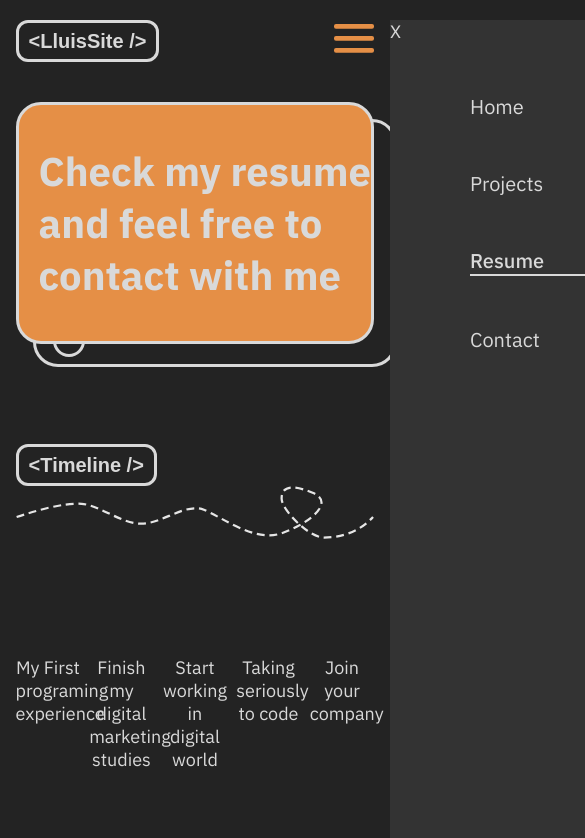
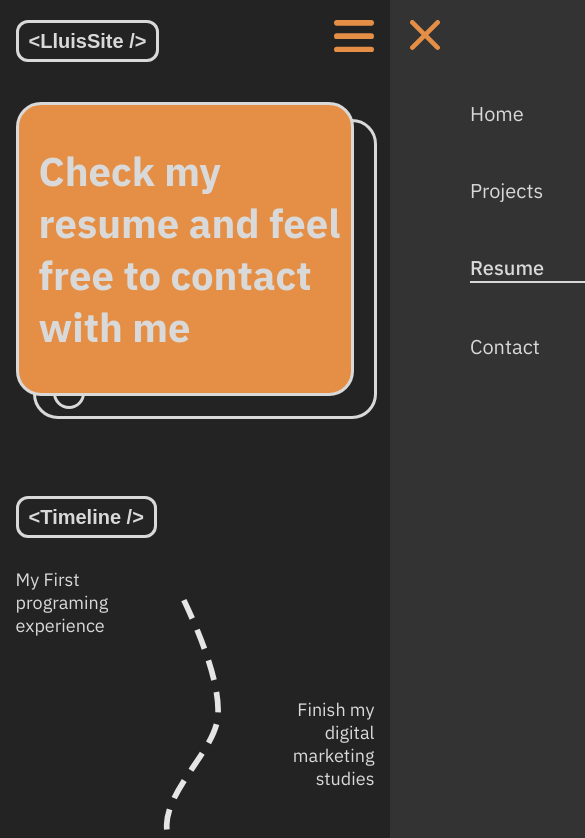
Before and after one commit to LluisPitarch/lluisSite, a React (Create React App) app: page /resume in a window 390 px wide. Shown: the top 838 px of the page, 585 px wide, since content can reach past the window. Built offline with nearby package versions, Linux system fonts and the light colour scheme; a web font is replaced by a local one.

Commit message:
continue with responsive adjusts

```diff
--- a/src/components/Card.jsx
+++ b/src/components/Card.jsx
@@ -46,12 +46,12 @@ const Card = ({ title, image, width, height, noClick, color, subtitle }) => {
 
   const Container = styled.div`
     box-sizing: border-box;
-    width: ${isTabletOrPhone ? '100%' : width ? width : '27%'};
+    width: '100%';
     position: relative;
     background: ${image ? `url(${image})` : BgColor(color)};
     background-size: cover;
     border-radius: 25px;
-    margin: 40px 0;
+    margin: 40px 20px 40px 0;
     padding: 0;
     min-height: 200px;
     height: ${height ? height : 'auto'};
@@ -87,7 +87,6 @@ const Card = ({ title, image, width, height, noClick, color, subtitle }) => {
     bottom: 30px;
     left: 20px;
     font-size: 18px;
-    }
   `;
 
   return (
--- a/src/components/Experience.jsx
+++ b/src/components/Experience.jsx
@@ -3,6 +3,7 @@ import Title from './Title';
 import Card from './Card';
 
 import styled from 'styled-components';
+import GroupOfCards from './GroupOfCards';
 
 const ExperienceContainer = styled.section`
   margin: 100px 0;
@@ -17,16 +18,17 @@ const Experience = ({ children }) => {
     <ExperienceContainer>
       <Title>Experience</Title>
       <ExperienceContainerItems>
+        <GroupOfCards>
           {children.map((item) => {
             return (
               <Card
-              width="30%"
-              height="auto"
+                width="100%"
                 title={item.title}
                 subtitle={`- at ${item.company} | ${item.year}`}
               />
             );
           })}
+        </GroupOfCards>
       </ExperienceContainerItems>
     </ExperienceContainer>
   );
--- a/src/components/GroupOfCards.jsx
+++ b/src/components/GroupOfCards.jsx
@@ -1,15 +1,20 @@
 import React from 'react';
 import styled from 'styled-components';
-
-const Section = styled.section`
-  display: flex;
-  flex-wrap: wrap;
-  flex-direction: col;
-  justify-content: space-between;
-  margin: 100px 0;
-`;
+import { useResponsive } from '../hooks/useResponsive';
 
 const GroupOfCards = ({ children }) => {
+  const { isSmallDesktop, isTabletOrPhone } = useResponsive();
+
+  const Section = styled.section`
+    display: grid;
+    grid-template-columns: ${isSmallDesktop
+      ? 'repeat(2, 1fr)'
+      : isTabletOrPhone
+      ? 'repeat(1, 1fr)'
+      : 'repeat(3, 1fr)'};
+    grid-gap: 40px;
+  `;
+
   return <Section>{children}</Section>;
 };
 
--- a/src/components/Menu.jsx
+++ b/src/components/Menu.jsx
@@ -4,12 +4,16 @@ import { Link } from '@reach/router';
 import styled from 'styled-components';
 
 import { useResponsive } from '../hooks/useResponsive';
-import { useState } from 'react';
 import { burgerIcon } from '../img/icons';
+
+import { closeIcon } from '../img/icons';
+
+const Menu = () => {
+  const { isTabletOrPhone, isSmallDesktop } = useResponsive();
 
   const LinkTo = styled(Link)`
     display: inline-block;
-  margin-left: 80px;
+    margin-left: ${isSmallDesktop ? '27px' : '80px'};
     font-size: 18px;
     margin-top: 10px;
     text-decoration: none;
@@ -40,33 +44,52 @@ const LinkToRes = styled(Link)`
   const DesktopMenuContainer = styled.div`
     max-width: 700px;
     float: right;
+    margin-top: 20px;
   `;
 
-const Menu = () => {
-  const { isTabletOrPhone } = useResponsive();
-  const [viewMenu, setViewMenu] = useState(false);
+  const BurgerIcon = styled.span`
+    float: right;
+    margin-top: 20px;
+    width: 40px;
+    height: 40px;
+  `;
+
+  const CloseIcon = styled.span`
+    display: block;
+    margin: 20px 0px 0px 20px;
+    width: 30px;
+    height: 30px;
+  `;
 
   const ResponsiveMenuContainer = styled.div`
     width: 270px;
     position: absolute;
     top: 0px;
-    right: ${viewMenu ? '0px' : '-270px'};
+    right: -270px;
     background: #333333;
     display: block;
     height: 100vh;
     z-index: 200000;
-    transition: all 2s;
+    transition: all 0.35s ease-in-out;
   `;
 
   return isTabletOrPhone ? (
     <>
-      <span onClick={() => setViewMenu(!viewMenu)} class="menu">
+      <BurgerIcon
+        onClick={() => {
+          let element = document.getElementById('ResponsiveMenuContainer');
+          element.style.right = '0px';
+        }}>
         {burgerIcon}
-      </span>
-      <ResponsiveMenuContainer>
-        <span onClick={() => setViewMenu(!viewMenu)} class="menu">
-          X
-        </span>
+      </BurgerIcon>
+      <ResponsiveMenuContainer id="ResponsiveMenuContainer">
+        <CloseIcon
+          onClick={() => {
+            let element = document.getElementById('ResponsiveMenuContainer');
+            element.style.right = '-270px';
+          }}>
+          {closeIcon}
+        </CloseIcon>
         <LinkToRes to="/"> Home </LinkToRes>
         <LinkToRes to="/projects">Projects </LinkToRes>
         <LinkToRes to="/resume"> Resume</LinkToRes>
--- a/src/components/NavBar.jsx
+++ b/src/components/NavBar.jsx
@@ -5,27 +5,22 @@ import styled from 'styled-components';
 import Menu from './Menu';
 
 const Nav = styled.nav`
-  margin-top: 20px;
   width: 100%;
+  overflow: auto;
 `;
 
-const LogoStyled = styled(Logo)`
+const LogoStyled = styled.div`
   float: left;
-  margin-top: 100px;
-`;
-
-const Anchors = styled.div`
-  max-width: 700px;
-  float: right;
+  margin-top: 20px;
 `;
 
 const NavBar = () => {
   return (
     <Nav>
-      <LogoStyled />
-      <Anchors>
-        <Menu />
-      </Anchors>
+      <LogoStyled>
+        <Logo />
+      </LogoStyled>
+      <Menu />
     </Nav>
   );
 };
--- a/src/components/Stack.jsx
+++ b/src/components/Stack.jsx
@@ -8,9 +8,8 @@ const StackContainer = styled.section`
 `;
 
 const StackIconContainer = styled.div`
-  display: grid;
-  grid-template-columns: repeat(7, 1fr);
-  grid-gap: 10px;
+  display: flex;
+  flex-wrap: wrap;
   grid-auto-rows: minmax(100px, auto);
   margin-top: 60px;
 `;
@@ -18,6 +17,7 @@ const IconContainer = styled.div`
   box-sizing: border-box;
   background: #e5e5e5;
   width: 130px;
+  margin: 20px;
   border-radius: 15px;
   padding: 15px;
 `;
--- a/src/components/Timeline.jsx
+++ b/src/components/Timeline.jsx
@@ -2,30 +2,43 @@ import React from 'react';
 import styled from 'styled-components';
 import Title from './Title';
 
+import { useResponsive } from '../hooks/useResponsive';
+
 import HorizontalLine from '../img/timeline-horizontal.svg';
+import VerticalLine from '../img/timeline-vertical.svg';
+
+const Timeline = ({ children }) => {
+  const { isTabletOrPhone, isSmallDesktop } = useResponsive();
 
   const TimelineContainer = styled.section`
     margin: 100px 0;
   `;
   const LineContainer = styled.div`
-  background: url(${HorizontalLine}) no-repeat;
+    background: ${isTabletOrPhone
+      ? `url(${VerticalLine}) no-repeat`
+      : `url(${HorizontalLine}) no-repeat`};
     display: flex;
+    flex-wrap: wrap;
     width: 100%;
     justify-content: space-between;
-  padding: 170px 0px 0px 0px;
+    height: ${isTabletOrPhone ? '650px' : '230px'};
+    margin-top: 30px;
     background-size: contain;
+    background-position: center;
+    background-position-y: ${isSmallDesktop ? '50px' : '30px'};
   `;
 
   const StringContainer = styled.div`
-  width: 18%;
+    width: ${isTabletOrPhone ? '100%' : '18%'};
+    display: ${isTabletOrPhone ? 'flex' : 'block'};
   `;
 
   const Span = styled.span`
     text-align: center;
     display: block;
+    width: ${isTabletOrPhone ? '30%' : ''};
   `;
 
-const Timeline = ({ children }) => {
   return (
     <TimelineContainer>
       <Title>Timeline</Title>
@@ -33,8 +46,19 @@ const Timeline = ({ children }) => {
       <LineContainer>
         {children.map((item) => {
           return (
-            <StringContainer key={item.id}>
-              <Span>{item.string}</Span>
+            <StringContainer
+              style={
+                isTabletOrPhone
+                  ? { alignSelf: 'flex-start', justifyContent: item.justify }
+                  : { alignSelf: item.align }
+              }
+              key={item.id}>
+              <Span
+                style={{
+                  textAlign: item.textAlign,
+                }}>
+                {item.string}
+              </Span>
             </StringContainer>
           );
         })}
--- a/src/hooks/useResponsive.js
+++ b/src/hooks/useResponsive.js
@@ -1,36 +1,38 @@
-import MediaQuery, {
-  useMediaQuery
-} from 'react-responsive';
+import MediaQuery, { useMediaQuery } from 'react-responsive';
 
 export const useResponsive = () => {
-
   const isBigScreen = useMediaQuery({
     minWidth: 1400,
-  })
+  });
 
   const isDesktop = useMediaQuery({
     minWidth: 801,
-    maxWidth: 1399
-  })
+    maxWidth: 1399,
+  });
+
+  const isSmallDesktop = useMediaQuery({
+    minWidth: 801,
+    maxWidth: 1000,
+  });
 
   const isTablet = useMediaQuery({
     minWidth: 501,
     maxWidth: 800,
-  })
+  });
   const isPhone = useMediaQuery({
     maxWidth: 500,
-  })
+  });
 
   const isTabletOrPhone = useMediaQuery({
     maxWidth: 800,
-  })
-
+  });
 
   return {
     isBigScreen: isBigScreen,
     isTablet: isTablet,
     isPhone: isPhone,
     isDesktop: isDesktop,
-    isTabletOrPhone: isTabletOrPhone
+    isTabletOrPhone: isTabletOrPhone,
+    isSmallDesktop: isSmallDesktop,
   };
 };
--- a/src/img/icons.js
+++ b/src/img/icons.js
@@ -33,19 +33,19 @@ export const linkedin = (
 );
 
 export const burgerIcon = (
-  <svg viewBox="0 0 100 80" width="40" height="40">
-    <rect width="100" height="12" rx="5" style={{ fill: '#e58f46' }}></rect>
-    <rect
-      y="30"
-      width="100"
-      height="12"
-      rx="5"
-      style={{ fill: '#e58f46' }}></rect>
-    <rect
-      y="60"
-      width="100"
-      height="12"
-      rx="5"
-      style={{ fill: '#e58f46' }}></rect>
+  <svg xmlns="http://www.w3.org/2000/svg" viewBox="0 0 84 68">
+    <ColorIcon
+      class="cls-1"
+      d="M6,0A6,6,0,0,0,6,12H78A6,6,0,0,0,78,0ZM6,28A6,6,0,0,0,6,40H78a6,6,0,0,0,0-12ZM6,56A6,6,0,0,0,6,68H78a6,6,0,0,0,0-12Z"
+    />
   </svg>
 );
+
+export const closeIcon = (
+  <svg xmlns="http://www.w3.org/2000/svg" viewBox="0 0 74.03 74.05">
+    <ColorIcon
+      class="cls-1"
+      d="M45.2,37,72.33,9.88A5.78,5.78,0,1,0,64.15,1.7L37,28.83,9.88,1.7A5.78,5.78,0,0,0,1.7,9.88L28.83,37,1.7,64.15a5.81,5.81,0,0,0,4.05,9.9A5.48,5.48,0,0,0,9.8,72.33L37,45.2,64.15,72.33a5.76,5.76,0,0,0,4,1.72,5.52,5.52,0,0,0,4.06-1.72,5.78,5.78,0,0,0,0-8.18Z"
+    />
+  </svg>
+);
--- a/src/pages/Projects.jsx
+++ b/src/pages/Projects.jsx
@@ -29,11 +29,26 @@ const Projects = () => {
       </TitleContainer>
 
       <GroupOfCards>
-        <Card title="Projects" subtitle="- React SPA" color={1} />
-        <Card title="Resume" subtitle="- Instagram Clone" color={2} />
-        <Card title="Contact" subtitle="- Netflix Clone" color={3} />
-        <Card title="Resume" subtitle="- React SPA" color={1} />
-        <Card title="Contact" subtitle="- Wordpress site" color={2} />
+        <Card width="100" title="Projects" subtitle="- React SPA" color={1} />
+        <Card
+          width="100"
+          title="Resume"
+          subtitle="- Instagram Clone"
+          color={2}
+        />
+        <Card
+          width="100"
+          title="Contact"
+          subtitle="- Netflix Clone"
+          color={3}
+        />
+        <Card width="100" title="Resume" subtitle="- React SPA" color={1} />
+        <Card
+          width="100"
+          title="Contact"
+          subtitle="- Wordpress site"
+          color={2}
+        />
       </GroupOfCards>
     </>
   );
--- a/src/pages/Resume.jsx
+++ b/src/pages/Resume.jsx
@@ -29,11 +29,41 @@ const Cv = () => {
 
       <Timeline>
         {[
-          { id: 1, string: 'My First programing experience' },
-          { id: 2, string: 'Finish my digital marketing studies' },
-          { id: 3, string: 'Start working in digital world' },
-          { id: 4, string: 'Taking seriously to code' },
-          { id: 5, string: 'Join your company' },
+          {
+            id: 1,
+            string: 'My First programing experience',
+            align: 'flex-start',
+            textAlign: 'left',
+            justify: 'flex-start',
+          },
+          {
+            id: 2,
+            string: 'Finish my digital marketing studies',
+            align: 'flex-end',
+            textAlign: 'right',
+            justify: 'flex-end',
+          },
+          {
+            id: 3,
+            string: 'Start working in digital world',
+            align: 'flex-start',
+            textAlign: 'left',
+            justify: 'flex-start',
+          },
+          {
+            id: 4,
+            string: 'Taking seriously to code',
+            align: 'flex-end',
+            textAlign: 'right',
+            justify: 'flex-end',
+          },
+          {
+            id: 5,
+            string: 'Join your company',
+            align: 'flex-start',
+            textAlign: 'left',
+            justify: 'flex-start',
+          },
         ]}
       </Timeline>
 
```
Also changed, not shown: src/components/Hero.jsx (+3 -3 lines), src/img/timeline-vertical.svg (added). Lines whose indentation alone changed are shown as unchanged.
